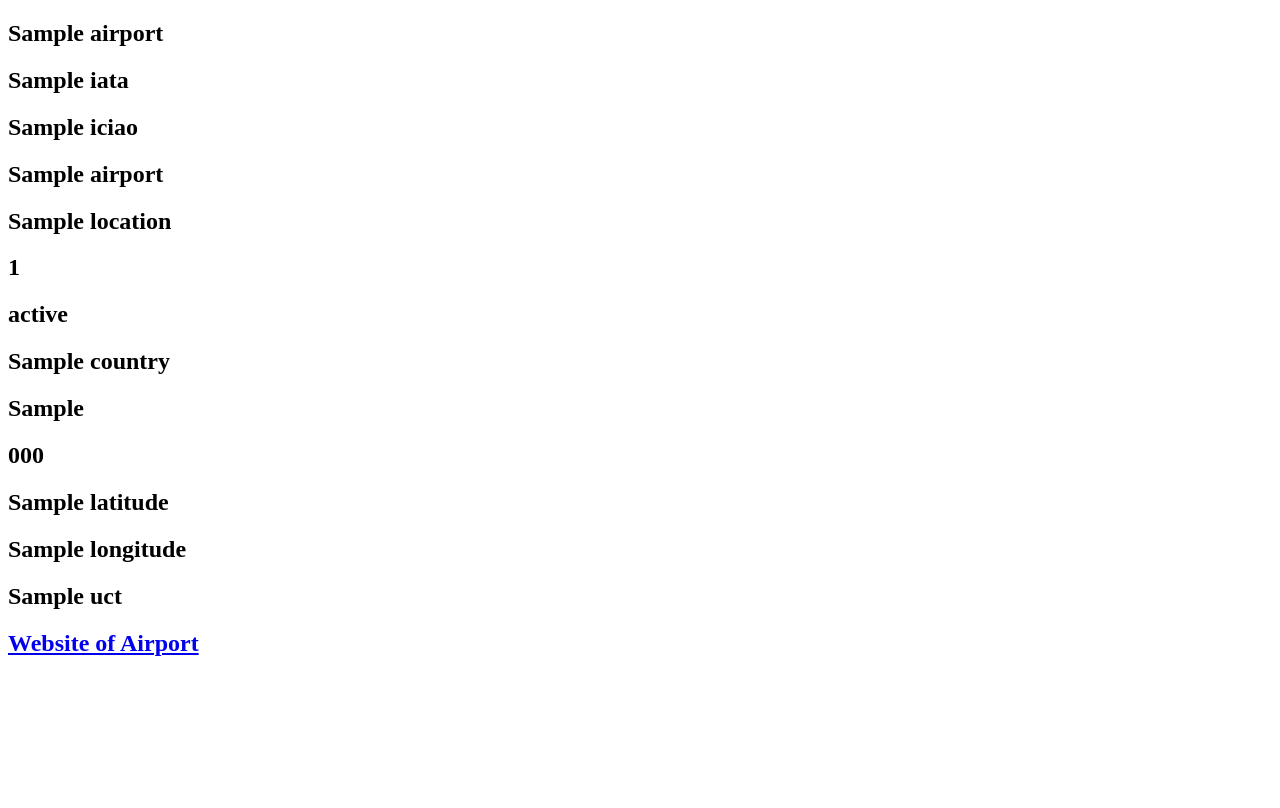
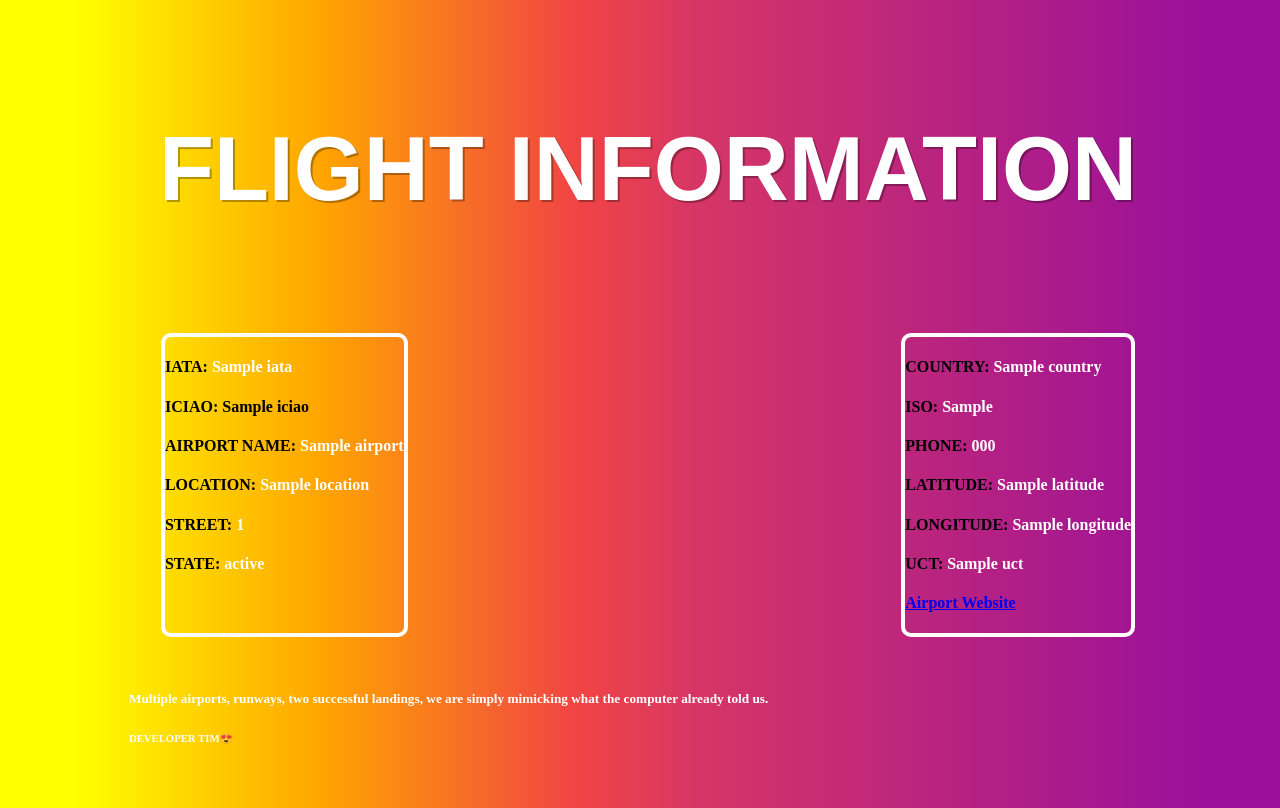
Before and after one commit to Timoh97/FlightData_Api, a Flask app: template app/templates/index.html in a window 1280 px wide. Before the commit the page ends 656 px from the top, so only its background shows below. Run offline with Flask 2, Linux system fonts and the light colour scheme; the template is opened without the code that fills it: most values are stand-ins (such as "Sample title", 1, 10 or a date in 2020); parts of the project's set-up code (start-up, migrations or seed data) failed here and were passed over; some libraries are stand-ins or nearby versions.

Commit message:
add API screenshots

```diff
--- a/app/templates/index.html
+++ b/app/templates/index.html
@@ -14,26 +14,132 @@
 
 	<!-- title -->
 	<title>FlightData</title>
+	<link rel="stylesheet" href="https://maxcdn.bootstrapcdn.com/bootstrap/3.3.7/css/bootstrap.min.css">
+    <script src="https://ajax.googleapis.com/ajax/libs/jquery/3.2.1/jquery.min.js"></script>
+    <script src="https://maxcdn.bootstrapcdn.com/bootstrap/3.3.7/js/bootstrap.min.js"></script>
 
 </head>
 {% block content %}
 <body>
+	<div class="wrap">
+   <h1>FLIGHT INFORMATION</h1>
 
-    <h2 class="text-center">{{airport}}</h2>
-	<h2 class="text-center">{{airport['iata']}}</h2>
-	<h2 class="text-center">{{airport['iciao']}}</h2>
-	<h2 class="text-center">{{airport['name']}}</h2>
-	<h2 class="text-center">{{airport['location']}}</h2>
-	<h2 class="text-center">{{airport['street_number']}}</h2>
-	<h2 class="text-center">{{airport['state']}}</h2>
-	<h2 class="text-center">{{airport['country']}}</h2>
-	<h2 class="text-center">{{airport['country_iso']}}</h2>
-	<h2 class="text-center">{{airport['phone']}}</h2>
-	<h2 class="text-center">{{airport['latitude']}}</h2>
-	<h2 class="text-center">{{airport['longitude']}}</h2>
-	<h2 class="text-center">{{airport['uct']}}</h2>
-	<h2 class="text-center"><a href="{{airport['website']}}">Website of Airport</a></h2>
+
+
+   <div class="row">
+	   <div class="col">
+		<h4 class="text-center">IATA: <span style="color: white;">{{airport['iata']}}</span></h4>
+		<h4 class="text-center">ICIAO: <span>{{airport['iciao']}}</span></h4>
+		<h4 class="text-center">AIRPORT NAME: <span style="color: white;">{{airport['name']}}</span></h4>
+		<h4 class="text-center">LOCATION: <span style="color: white;">{{airport['location']}}</span></h2>
+		<h4 class="text-center">STREET: <span style="color: white;">{{airport['street_number']}}</span></h4>
+		<h4 class="text-center">STATE: <span style="color: white;">{{airport['state']}}</span></h4>
+
+	   </div>
+	   <div class="col">
+		<h4 class="text-center">COUNTRY: <span style="color: white;">{{airport['country']}}</span></h4>
+		<h4 class="text-center">ISO: <span style="color: white;">{{airport['country_iso']}}</span></h4>
+		<h4 class="text-center">PHONE: <span style="color: white;">{{airport['phone']}}</span></h4>
+		<h4 class="text-center">LATITUDE: <span style="color: white;">{{airport['latitude']}}</span></h4>
+		<h4 class="text-center">LONGITUDE: <span style="color: white;">{{airport['longitude']}}</span></h4>
+		<h4 class="text-center">UCT: <span style="color: white;">{{airport['uct']}}</span></h2>
+		<h4 class="text-center"><a href="{{airport['website']}}" class=" text-center btn btn-info btn-lg">
+			<span class="glyphicon glyphicon-plane"></span>Airport Website
+		  </a></h4>
+
+	   </div>
+   </div>
+   <h5 class="text-center" style="color: white;">Multiple airports, runways, two successful landings, we are simply mimicking what the computer already told us.</h5>
+    <h6 class="text-center" style="color: white;">DEVELOPER TIM&#128525;</h6>
+</div>
+
+
+    <!-- <h2 class="text-center">{{airport}}</h2> -->
+
+	<!-- <form class="row-md-2 valid-form" id="form" method="POST">
+		<fieldset>
+		  <legend>INPUT IATA CODE FOR AIRPORT. <br>
+
+			</legend>
+		  Month:<input class="row" type="text" placeholder="MonthInFull-1stLetterIncaps" id="month">
+		</fieldset>
+		<br>
+		<input type="submit" value="Submit" id="submitButton" class="btn btn-primary" onclick="generateName(); return false"/>
+	  </form>
+
+	<h2 class="text-center1 mt-1" id="result">RESULTS</h2>
 </body>
+<script src="../static/file.js"></script> -->
+<style>
+	html,body {
+  width: 100%;
+  min-height: 100%;
+  overflow:hidden;
+  min-height: 99vh;
+}
+
+body {
+     background: linear-gradient(90deg,#FFFF00 6%,#FFA500 25%,#F14444 45%,#D53567 55%,#9A109A 94%);
+    display: flex;
+    align-items: center;
+    justify-content: center;
+}
+
+.wrap {
+  position: relative;
+}
+.col {
+	border: .3em solid white;
+    margin: 2em;
+	border-radius: 10px;
+}
+.row{
+	display: flex;
+	flex-wrap: wrap;
+	flex-direction: row;
+	justify-content: space-between;
+}
+
+h1 {
+    font-family: Arial;
+    color:  #FFF;
+    font-size: 90px;
+    padding: 20px 30px;
+    text-shadow: 2px 2px rgba(0,0,0,0.3);
+    text-transform: uppercase;
+}
+
+.main {
+    background: rgba(255,255,255,0.4);
+    border-radius: 10px;
+    border: 1px solid rgba(255,255,255,0.2);
+    width: 40px;
+    height: 40px;
+    position: absolute;
+    border-radius: 50%;
+    top: 11px;
+    left: 280px;
+    right: 0;
+    display: block;
+    margin: 0 auto;
+    z-index: 4;
+    backdrop-filter: blur(5px);
+    -webkit-backdrop-filter: blur(5px);
+}
+
+.drop {
+   background: rgba(255,255,255,0.4);
+   border-radius: 10px;
+   border: 1px solid rgba(255,255,255,0.2);
+   position: absolute;
+   backdrop-filter: blur(5px);
+  -webkit-backdrop-filter: blur(5px);
+   display: block;
+   margin: 0 auto;
+}
+
+
+</style>
 </html>
 
 	<!--PreLoader-->
```
Also changed, not shown: app/main/views.py (+10 -9 lines), app/static/file.js (added, +9 -0 lines), README.md, 4 other files.
